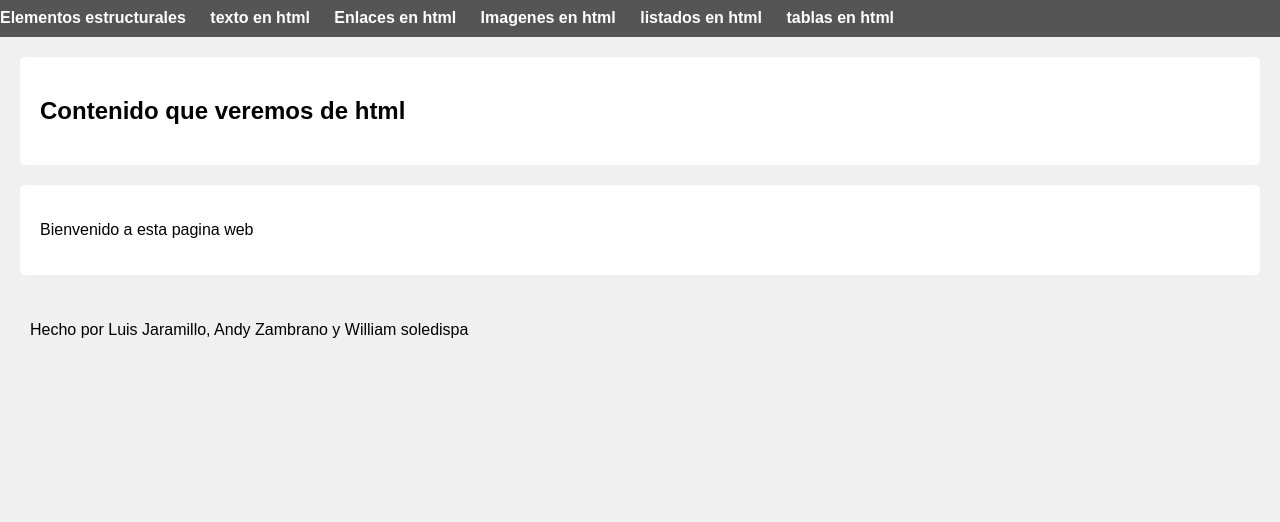
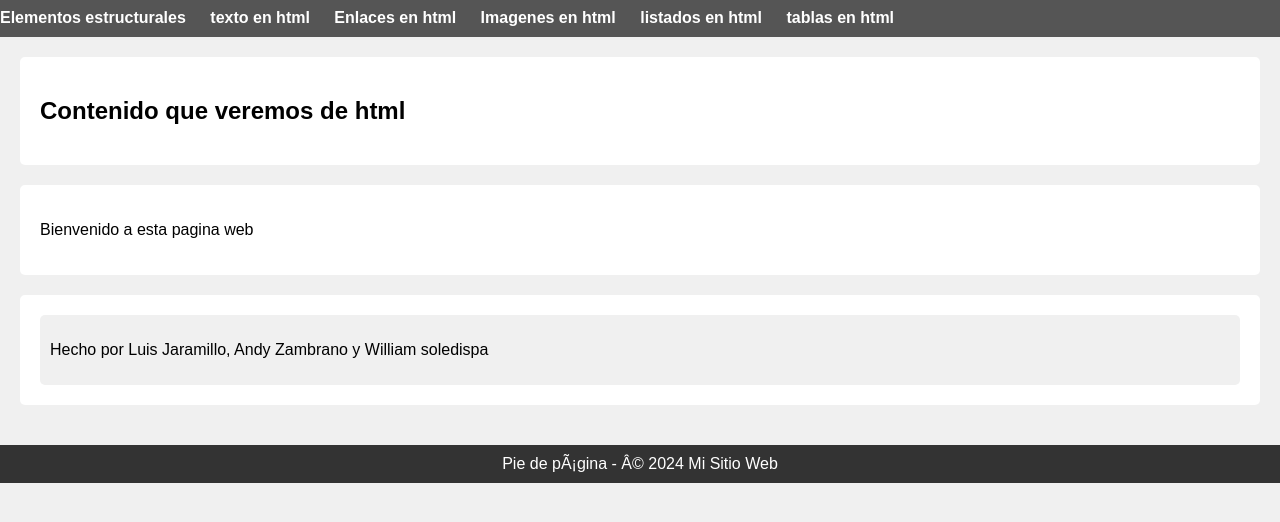
Before and after one commit to Ljaramillo912008/proyecto-web, a plain HTML site: page index.html in a window 1280 px wide. Shown: the part 78-600 px from the top of the page. Drawn offline with Linux system fonts and the light colour scheme.

Commit message:
Update index.html

```diff
--- a/index.html
+++ b/index.html
@@ -31,13 +31,12 @@ sizes="16x16">
           <p>Bienvenido a esta pagina web</p>
         </section>
       </div>
-      <di>
+      <div>
         <aside>
           <p>Hecho por Luis Jaramillo, Andy Zambrano y William soledispa</p>
         </aside>
-      </di>
+      </div>
     </main>
-
-    </footer>
+    <footer> <p>Pie de página - © 2024 Mi Sitio Web</p></footer>
   </body>
 </htm>
```
